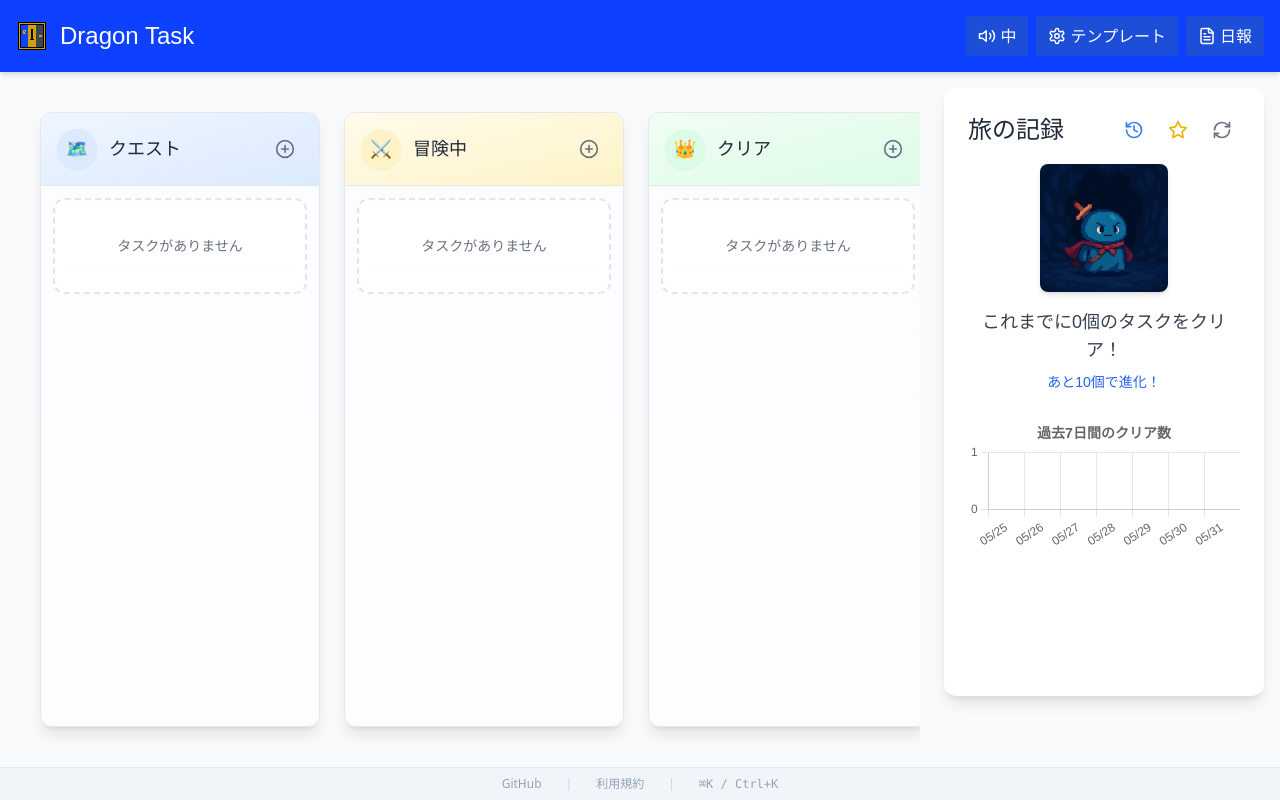
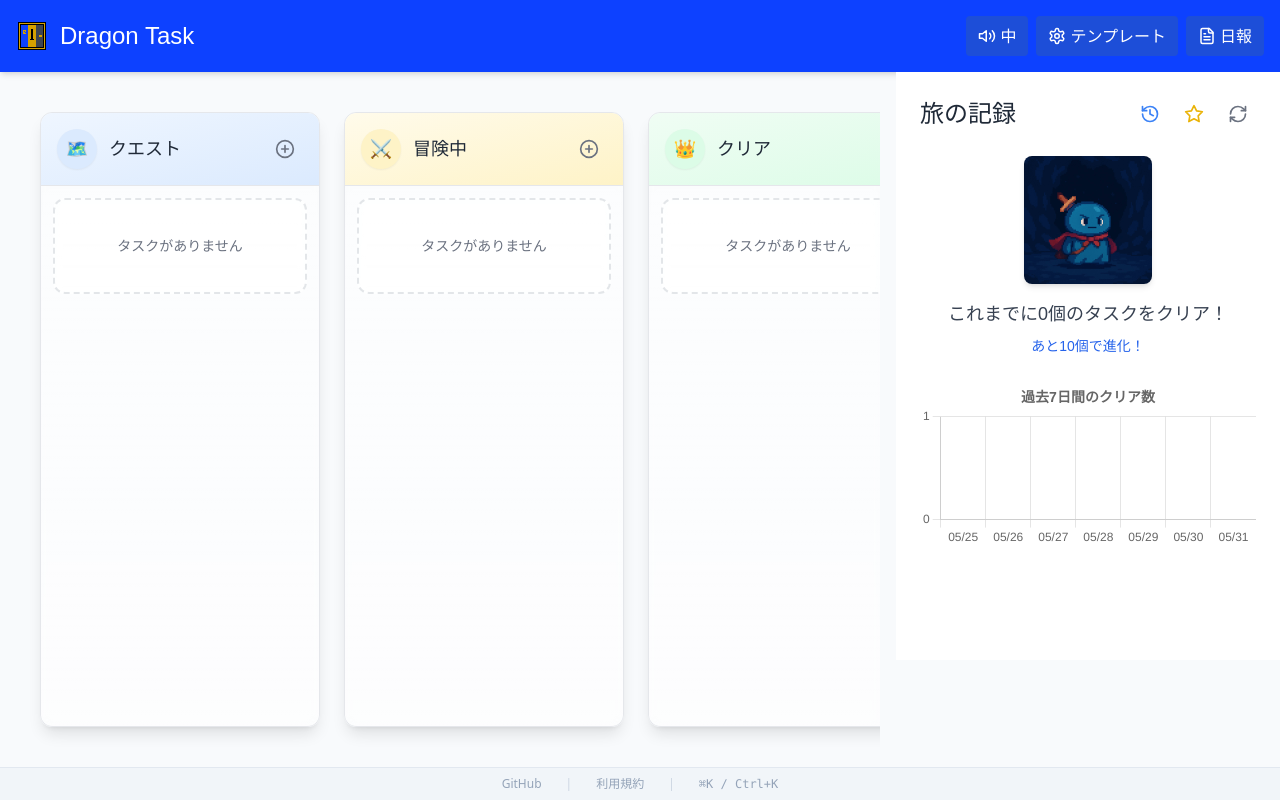
Before and after one commit to kozuke/quest-like-simple-kanban, a React (Vite) app: page / in a window 1280 px wide. Built offline with nearby package versions, Linux system fonts and the light colour scheme; a web font is replaced by a local one.

Commit message:
Implement responsive layout

```diff
--- a/src/App.tsx
+++ b/src/App.tsx
@@ -22,7 +22,8 @@ function App() {
   const [editingTask, setEditingTask] = useState<Task | undefined>(undefined);
   const [taskEditorMode, setTaskEditorMode] = useState<'add' | 'edit'>('add');
   const [showTermsOfService, setShowTermsOfService] = useState(false);
-  const [isJourneyExpanded, setIsJourneyExpanded] = useState(window.innerWidth >= 1024);
+  const [isJourneyVisible, setIsJourneyVisible] = useState(window.innerWidth >= 1024);
+  const [isJourneyDrawerOpen, setIsJourneyDrawerOpen] = useState(false);
   const { addTask, updateTask, removeTask } = useTaskStore();
   const { loadTemplate } = useReportStore();
   const { loadFromLocalStorage: loadAudioSettings } = useAudioStore();
@@ -69,7 +70,11 @@ function App() {
     };
 
     const handleResize = () => {
-      setIsJourneyExpanded(window.innerWidth >= 1024);
+      const isWideScreen = window.innerWidth >= 1024;
+      setIsJourneyVisible(isWideScreen);
+      if (isWideScreen) {
+        setIsJourneyDrawerOpen(false);
+      }
     };
 
     window.addEventListener('resize', handleResize);
@@ -111,6 +116,10 @@ function App() {
     removeTask(taskId);
   };
 
+  const toggleJourneyDrawer = () => {
+    setIsJourneyDrawerOpen(!isJourneyDrawerOpen);
+  };
+
   if (showTermsOfService) {
     return <TermsOfService onBack={() => setShowTermsOfService(false)} />;
   }
@@ -120,12 +129,13 @@ function App() {
       <Header
         openReportModal={() => setReportModalOpen(true)}
         openTemplateModal={() => setTemplateModalOpen(true)}
+        onToggleJourney={toggleJourneyDrawer}
+        showJourneyToggle={!isJourneyVisible}
       />
 
-      <main className="flex-1 overflow-hidden p-4">
-        <div className="container mx-auto h-full">
-          <div className="flex flex-col lg:flex-row gap-6 h-full">
-            <div className="flex-1 min-w-0 overflow-hidden">
+      <main className="flex-1 overflow-hidden">
+        <div className="h-full flex flex-col lg:flex-row">
+          <div className="flex-1 min-w-0 p-4 overflow-hidden">
             <Board
               openAddTaskModal={openAddTaskModal}
               onEditTask={openEditTaskModal}
@@ -133,30 +143,23 @@ function App() {
             />
           </div>
 
-            <div className={`lg:w-80 transition-all duration-300 ease-in-out ${
-              isJourneyExpanded ? 'h-auto' : 'h-12'
-            }`}>
+          {/* Journey Dashboard */}
           <div
-                className="bg-white rounded-xl shadow-lg overflow-hidden"
-                style={{ maxHeight: isJourneyExpanded ? '100%' : '48px' }}
+            className={`
+              lg:w-96 transition-all duration-300 ease-in-out
+              ${isJourneyVisible ? 'block' : 'hidden'}
+              lg:block lg:relative
+              ${isJourneyDrawerOpen ? 'fixed inset-0 z-50 bg-black bg-opacity-50' : ''}
+            `}
           >
-                <button
-                  onClick={() => setIsJourneyExpanded(!isJourneyExpanded)}
-                  className="w-full p-3 text-left font-pixel text-lg text-gray-800 hover:bg-gray-50 lg:hidden flex items-center justify-between"
+            <div
+              className={`
+                bg-white h-full lg:h-auto overflow-auto
+                ${isJourneyDrawerOpen ? 'fixed right-0 top-0 w-96 h-full shadow-2xl' : ''}
+                ${!isJourneyVisible && !isJourneyDrawerOpen ? 'hidden' : ''}
+              `}
             >
-                  <span>旅の記録</span>
-                  <span className="transform transition-transform duration-200" style={{
-                    transform: isJourneyExpanded ? 'rotate(180deg)' : 'rotate(0deg)'
-                  }}>
-                    ▼
-                  </span>
-                </button>
-                <div className={`transition-all duration-300 ease-in-out ${
-                  isJourneyExpanded ? 'opacity-100' : 'opacity-0 lg:opacity-100'
-                }`}>
-                  <SlimeDashboard />
-                </div>
-              </div>
+              <SlimeDashboard onClose={isJourneyDrawerOpen ? toggleJourneyDrawer : undefined} />
             </div>
           </div>
         </div>
--- a/src/components/Header.tsx
+++ b/src/components/Header.tsx
@@ -1,23 +1,25 @@
-import React, { useState, useEffect } from 'react';
-import { FileText, Settings, Volume2, VolumeX, Volume1 } from 'lucide-react';
+import React, { useState } from 'react';
+import { FileText, Settings, Volume2, VolumeX, Volume1, Menu } from 'lucide-react';
 import { useAudioStore } from '../store/useAudioStore';
 
 interface HeaderProps {
   openReportModal: () => void;
   openTemplateModal: () => void;
+  onToggleJourney: () => void;
+  showJourneyToggle: boolean;
 }
 
-const Header: React.FC<HeaderProps> = ({ openReportModal, openTemplateModal }) => {
+const Header: React.FC<HeaderProps> = ({
+  openReportModal,
+  openTemplateModal,
+  onToggleJourney,
+  showJourneyToggle
+}) => {
   const [isReportHovered, setIsReportHovered] = useState(false);
   const [isTemplateHovered, setIsTemplateHovered] = useState(false);
   const [isVolumeHovered, setIsVolumeHovered] = useState(false);
 
   const { volumeLevel, cycleVolume, loadFromLocalStorage } = useAudioStore();
-
-  useEffect(() => {
-    // コンポーネントマウント時に音量設定をローカルストレージから読み込み
-    loadFromLocalStorage();
-  }, [loadFromLocalStorage]);
 
   const getVolumeIcon = () => {
     switch (volumeLevel) {
@@ -56,6 +58,17 @@ const Header: React.FC<HeaderProps> = ({ openReportModal, openTemplateModal }) =
         </div>
 
         <div className="flex items-center space-x-2">
+          {showJourneyToggle && (
+            <button
+              onClick={onToggleJourney}
+              className="bg-blue-700 hover:bg-blue-800 transition-colors duration-200 text-white px-3 py-2 rounded flex items-center"
+              title="旅の記録を表示"
+            >
+              <Menu size={18} />
+              <span className="hidden sm:inline ml-1">旅の記録</span>
+            </button>
+          )}
+
           <button
             onClick={cycleVolume}
             onMouseEnter={() => setIsVolumeHovered(true)}
--- a/src/components/SlimeDashboard.tsx
+++ b/src/components/SlimeDashboard.tsx
@@ -11,7 +11,7 @@ import {
 } from 'chart.js';
 import { useJourneyStore } from '../store/useJourneyStore';
 import { useTaskStore } from '../store/useTaskStore';
-import { RefreshCw, Star, History } from 'lucide-react';
+import { RefreshCw, Star, History, X } from 'lucide-react';
 import PastTasksModal from './PastTasksModal';
 
 ChartJS.register(
@@ -23,7 +23,11 @@ ChartJS.register(
   Legend
 );
 
-const SlimeDashboard: React.FC = () => {
+interface SlimeDashboardProps {
+  onClose?: () => void;
+}
+
+const SlimeDashboard: React.FC<SlimeDashboardProps> = ({ onClose }) => {
   const { clearedTasks, resetJourney } = useJourneyStore();
   const { claimAllExp } = useTaskStore();
   const [currentSlime, setCurrentSlime] = useState(1);
@@ -114,11 +118,19 @@ const SlimeDashboard: React.FC = () => {
   };
 
   return (
-    <div className="bg-white rounded-xl shadow-lg p-6 space-y-6">
-      <div className="text-center">
-        <div className="flex justify-between items-center mb-4">
+    <div className="bg-white h-full p-6 space-y-6">
+      <div className="flex justify-between items-center">
         <h2 className="text-2xl font-pixel text-gray-800">旅の記録</h2>
         <div className="flex gap-2">
+          {onClose && (
+            <button
+              onClick={onClose}
+              className="p-2 text-gray-500 hover:text-gray-700 hover:bg-gray-100 rounded-lg transition-all duration-200"
+              title="閉じる"
+            >
+              <X size={20} />
+            </button>
+          )}
           <button
             onClick={() => setShowPastTasks(true)}
             className="p-2 text-blue-500 hover:text-blue-600 hover:bg-blue-50 rounded-lg transition-all duration-200"
@@ -142,6 +154,8 @@ const SlimeDashboard: React.FC = () => {
           </button>
         </div>
       </div>
+
+      <div className="text-center">
         <div className="relative flex justify-center mb-4">
           {isEvolving && (
             <>
```
Lines whose indentation alone changed are shown as unchanged.
